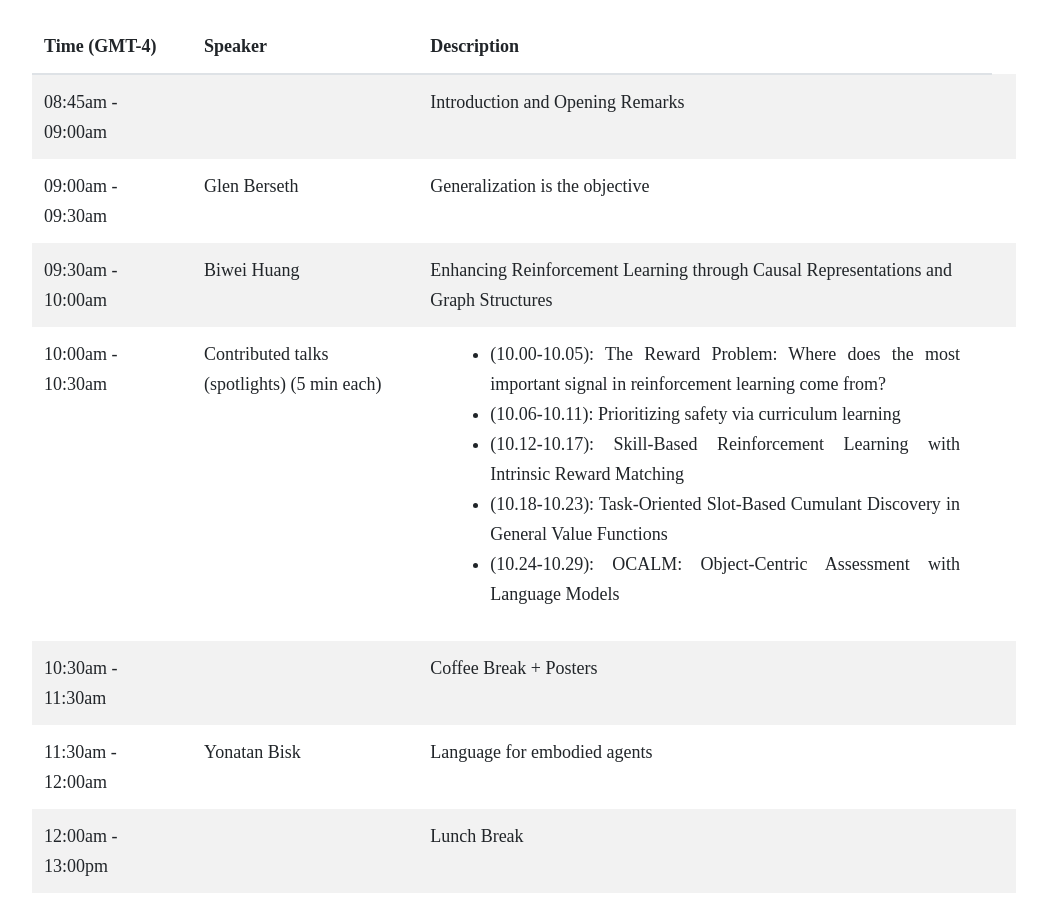
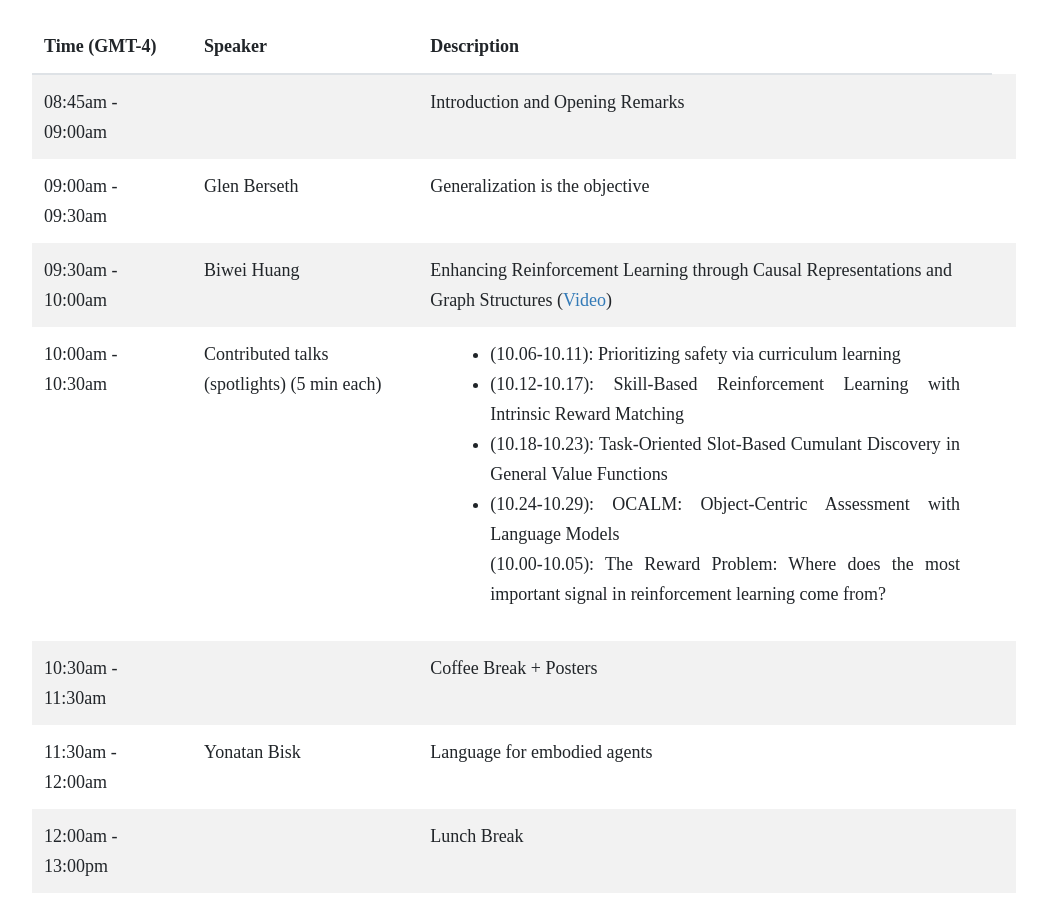
Before and after one commit to rlbrew-workshop/rlbrew-workshop.github.io, a Jekyll site: the page built from schedule.html, in a window 1280 px wide and 900 px high, scrolled down 377 px. Shown: the whole window, without its empty margins (136-1183 px from the left). Built offline with Jekyll 4.4.1, drawn with Linux system fonts in a browser that asks for light colours; nearby versions of some CDN libraries.

Commit message:
Test video add

```diff
--- a/schedule.html
+++ b/schedule.html
@@ -31,7 +31,7 @@ layout: default
       <tr>
         <td>09:30am - 10:00am</td>
         <td>Biwei Huang</td>
-        <td> Enhancing Reinforcement Learning through Causal Representations and Graph Structures</a></td>
+        <td> Enhancing Reinforcement Learning through Causal Representations and Graph Structures (<a href="https://youtu.be/Zu_NtdUM6xk?feature=shared">Video</a>)</td>
         <td></td>
       </tr>
       <tr>
@@ -39,11 +39,11 @@ layout: default
         <td>Contributed talks (spotlights) (5 min each)</td>
         <td>
           <ul>
-            <li>(10.00-10.05): The Reward Problem: Where does the most important signal in reinforcement learning come from? </li>
             <li>(10.06-10.11): Prioritizing safety via curriculum learning </li>
             <li>(10.12-10.17): Skill-Based Reinforcement Learning with Intrinsic Reward Matching </li>
             <li>(10.18-10.23): Task-Oriented Slot-Based Cumulant Discovery in General Value Functions </li>
             <li>(10.24-10.29): OCALM: Object-Centric Assessment  with Language Models </li>
+            (10.00-10.05): The Reward Problem: Where does the most important signal in reinforcement learning come from? </li>
           </ul>
         </td>
         <td></td>
```
